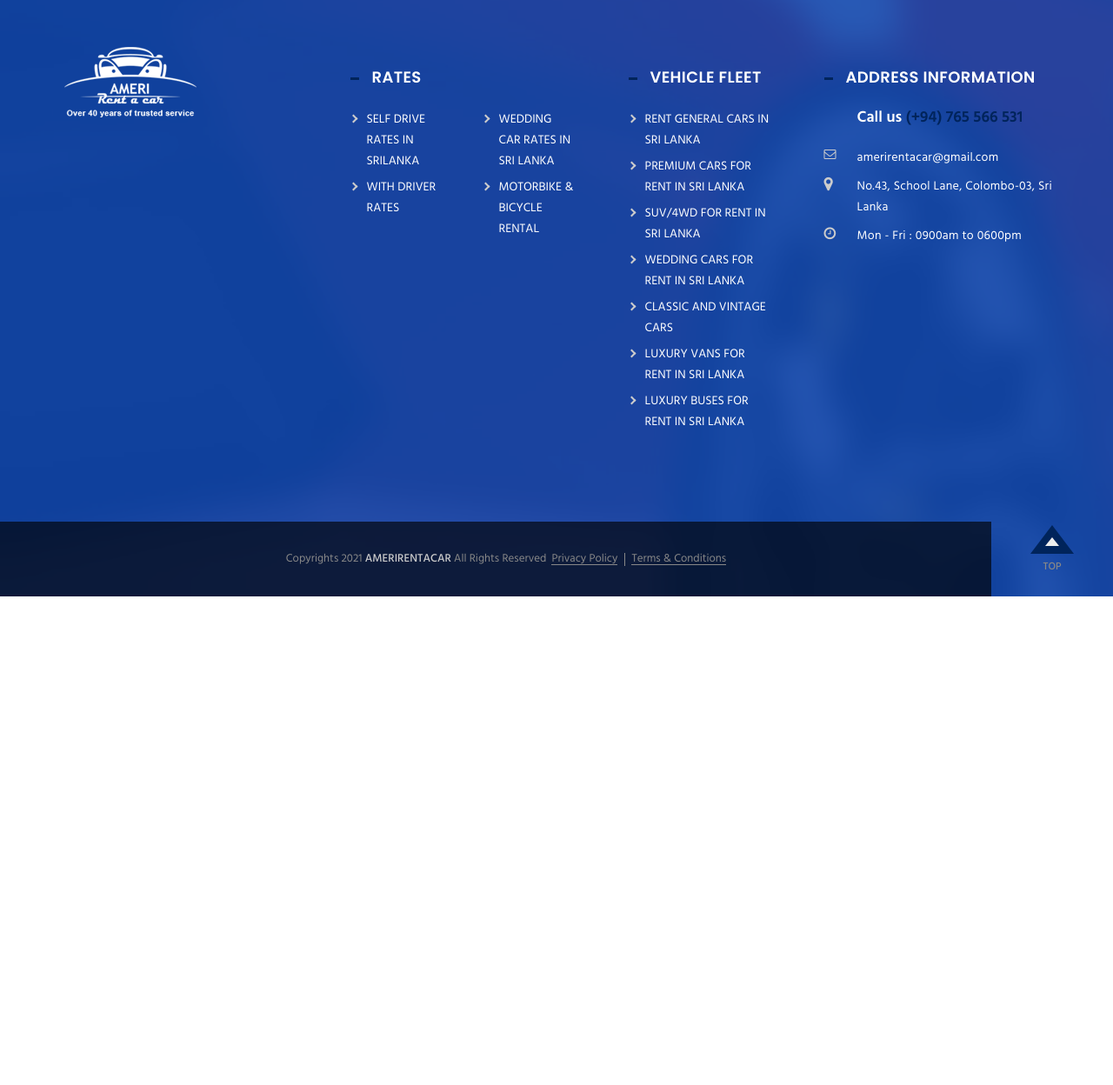
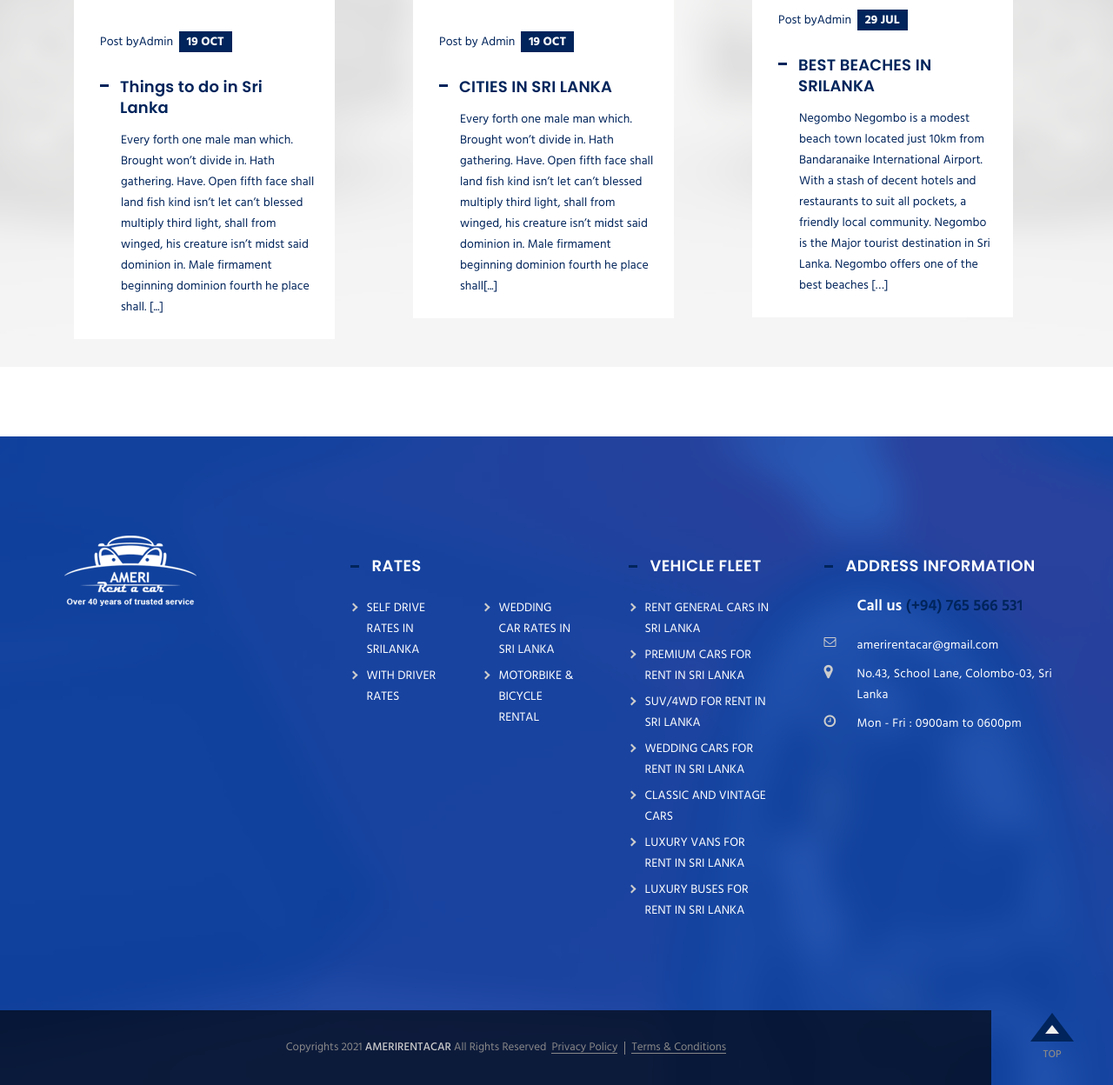
Before and after one commit to RIR22IT/AMERIRENTACAR, a PHP site: page / in a window 1280 px wide. Shown: the part 4786-6034 px from the top of the page at 87% size. Before the commit the page ends 5472 px from the top, so only its background shows below. Run offline with PHP 8.4, Linux system fonts and the light colour scheme; some libraries are stand-ins or nearby versions.

Commit message:
index page Updated

```diff
--- a/index.php
+++ b/index.php
@@ -147,9 +147,9 @@
                             </div>
                             <div class="container">
                                 <form class="b-booking-form" action="list.php" method="POST" style="top: -60px;">
-                                    <div class="col-md-12 col-md-offset-10" data-width="600" data-position="left" data-horizontal="0" data-show-transition="right" data-hide-transition="right" data-show-duration="2000" data-show-delay="1200" data-hide-delay="400" style="top: -50px;">
+                                    <div class="col-md-12 col-md-offset-10" data-width="600" data-position="left" data-horizontal="0" data-show-transition="right" data-hide-transition="right" data-show-duration="2000" data-show-delay="1200" data-hide-delay="400" style="top: -20px;">
                                         <div class="row">
-                                            <div class="col-md-4">
+                                            <div class="col-md-3">
                                                 <select class="selectpicker" name="type" data-width="115%">
                                                     <option>All Types</option>
                                                     <option value="Compact Car">Compact Car</option>
@@ -166,7 +166,7 @@
                                             </div><br /><br />
                                         </div>
                                         <div class="row">
-                                            <div class="col-md-4">
+                                            <div class="col-md-3">
                                                 <select class="selectpicker" name="fuel" data-width="115%">
                                                     <option>All Fuel Type</option>
                                                     <option value="Petrol">Petrol</option>
@@ -179,7 +179,7 @@
                                             </div>
                                         </div>
                                         <div class="row">
-                                            <div class="col-md-4">
+                                            <div class="col-md-3">
                                                 <select class="selectpicker" name="transmission" data-width="115%">
                                                     <option>All Transmission</option>
                                                     <option value="Automatic">Automatic</option>
@@ -201,24 +201,24 @@
                                         </div> -->
 
                                         <div class="row">
-                                            <div class="col-md-4" style="width: 38%">
+                                            <div class="col-md-3" style="width: 300px">
                                                 <div>
                                                     <div style="color: white; text-align: left;">Pick-Up Date</div>
-                                                    <input class="form-control" name="pickDate" id="pickDate" type="date" placeholder="Select Date"/>
+                                                    <input class="form-control" name="pickDate" id="pickDate" type="date" placeholder="Select Date" />
                                                 </div>
                                             </div>
                                         </div>
 
                                         <div class="row">
-                                            <div class="col-md-4" style="width: 38%">
+                                            <div class="col-md-3" style="width: 300px">
                                                 <div>
                                                     <div style="color: white; text-align: left;">Drop-Off Date</div>
-                                                    <input class="form-control" name="dropDate" id="dropDate" type="date" placeholder="Select Date"/>
+                                                    <input class="form-control" name="dropDate" id="dropDate" type="date" placeholder="Select Date" />
                                                 </div>
                                             </div>
                                         </div>
 
-                                        <div class="col-md-4" style="width: 400px;">
+                                        <div class="col-md-3" style="width: 300px;">
                                             <button class="btn btn-primary" name="search">Find It Now
                                             </button>
                                         </div>
@@ -486,13 +486,13 @@
             <div class="container">
                 <div class="row">
                     <div class="col-lg-10">
-                        <div class="b-about__inner" style="top: 400px;"><br /><br />
+                        <div class="b-about__inner" style="top: 400px;"><br /><br /><br /><br />
                             <h2 class="ui-title-block">GET IN TOUCH WITH US</h2>
                             <div class="ui-subtitle-block">Whether its a car for self drive or chauffeur driven vehicle
                                 for an event, you are sure to get the best tailored deals and support from us around the
-                                clock 356 days.</div>
+                                clock 356 days.</div><br /><br /><br /><br />
 
-                            <div class="b-about-main">
+
                             <div class="b-about-main__title">We are a Trusted Name in Rent Vehicle Industry</div>
                             <div class="b-about-main__subtitle">Best Vehicles for rent in Sri Lanka!</div>
                             <p></p>
@@ -501,12 +501,12 @@
                             <div class="b-about-main__btns"><a class="btn btn-dark" href="contact.php">Contact
                                     Us</a><a class="btn btn-primary" href="#">learn more</a>
                             </div>
+
                         </div>
                     </div>
-                    </div>
-                    <div class="col-lg-2">
+                    <div class="col-lg-2" style="top: -80px;">
                         <ul class="b-about-list list-unstyled">
-                            <li class="b-about-list__item"><i class="b-about-list__icon flaticon-transport"></i>
+                            <li class="b-about-list__item"><i class="b-about-list__icon flaticon-sportive-car"></i>
                                 <div class="b-about-list__inner">
                                     <div class="b-about-list__title">No.43, School Lane, Colombo-03, Sri Lanka</div>
                                     <!-- <div class="b-about-list__info">MotorLand is nisi aliquip ea consequat duis velit esse cillum dolore fugiat nulla pariatur excepteur sint occaecat.</div> -->
@@ -530,8 +530,6 @@
                             <li class="b-about-list__item"><i class="b-about-list__icon flaticon-pick-up"></i>
                                 <div class="b-about-list__inner">
                                     <div class="b-about-list__title">Working Hours: 08:30 am - 05:30 pm</div>
-
-                                    <div class="ui-decor-2"></div>
                                 </div>
                             </li>
                         </ul>
@@ -623,7 +621,7 @@
         <!-- end .section-reviews-->
 
         <!-- end .section-default-->
-        <section class="section-news area-bg area-bg_light area-bg_op_90 parallax" style="background-image: url(assets/media/content/bg/bg-7.jpg)">
+        <section class="section-news area-bg area-bg_light area-bg_op_90 parallax" style="background-image: url(assets/media/content/bg/bg-7.jpg); top: -80px;">
             <div class="area-bg__inner">
                 <div class="container">
                     <div class="row">
@@ -631,20 +629,26 @@
                             <div class="text-center">
                                 <h2 class="ui-title-block">EXPLORE SRI LANKA</h2>
                                 <div class="ui-subtitle-block">TIPS FOR TRAVEL AROUND SRI LANKA</div>
-                                <div class="ui-decor"></div>
+                                <div class="ui-decor"></div><br /><br /><br /><br />
                             </div>
-                            <div class="carousel-news owl-carousel owl-theme owl-theme_w-btn enable-owl-carousel" data-min768="2" data-min992="3" data-min1200="3" data-margin="30" data-pagination="false" data-navigation="true" data-auto-play="4000" data-stop-on-hover="true">
+                            <div data-min768="2" data-min992="3" data-min1200="3" data-margin="30" data-pagination="false" data-navigation="true" data-auto-play="4000" data-stop-on-hover="true">
                                 <!-- end .post-->
-                                <section class="b-post b-post-1 clearfix">
+                                <section class="section-area">
+                                    <div class="container">
+                                        <div class="row">
+                                        </div>
+                                        <div class="row">
+                                            <div class="col-md-4">
+                                                <section class="b-post b-post-1 clearfix" style="width: 300px; height: 200px;">
                                                     <div class="entry-media">
-                                        <img class="img-responsive" src="./images/home_blog/to-do.jpg" alt="Foto" style="max-height:200px" />
+                                                        <img class="img-responsive" src="./images/home_blog/to-do.jpg" alt="Foto" style="max-height:400px; width: 500px;" />
                                                     </div>
                                                     <div class="entry-main">
                                                         <div class="entry-header">
                                                             <div class="entry-meta">
                                                                 <div class="entry-meta__face">
                                                                     <!-- <img class="img-responsive" src="assets/media/content/posts/face/76x76_1.jpg" alt="face" /> -->
-                                                </div><span class="entry-meta_item">Post by<a class="entry-meta_link" href="#"> Admin</a></span><a class="entry-meta__categorie" href="#"><strong>19 OCT</strong></a>
+                                                                </div><span class="entry-meta_item">Post by<a class="entry-meta_link" href="#">Admin &nbsp;</a></span><a class="entry-meta__categorie" href="#"><strong>19 OCT</strong></a>
                                                             </div>
                                                             <h2 class="entry-title"><a href="blog-post.html">Things to do in Sri Lanka
                                                                 </a></h2>
@@ -658,17 +662,18 @@
                                                         </div>
                                                     </div>
                                                 </section>
-                                <!-- end .post-->
-                                <section class="b-post b-post-1 clearfix">
+                                            </div>
+                                            <div class="col-md-4">
+                                                <section class="b-post b-post-1 clearfix" style="width: 300px; height: 200px;">
                                                     <div class="entry-media">
-                                        <img class="img-responsive" src="./images/home_blog/stockvault-sri-lankan-heritage-of-art.jpg" alt="Foto" style="max-height:200px" />
+                                                        <img class="img-responsive" src="./images/home_blog/stockvault-sri-lankan-heritage-of-art.jpg" alt="Foto" style="max-height:400px; width: 500px;" />
                                                     </div>
                                                     <div class="entry-main">
                                                         <div class="entry-header">
                                                             <div class="entry-meta">
                                                                 <div class="entry-meta__face">
 
-                                                </div><span class="entry-meta_item">Post by<a class="entry-meta_link" href="#"> Admin</a></span><a class="entry-meta__categorie" href="#"><strong>19 OCT</strong></a>
+                                                                </div><span class="entry-meta_item">Post by<a class="entry-meta_link" href="#"> Admin &nbsp;</a></span><a class="entry-meta__categorie" href="#"><strong>19 OCT</strong></a>
                                                             </div>
                                                             <h2 class="entry-title"><a href="blog-post.html">CITIES IN SRI LANKA</a>
                                                             </h2>
@@ -682,8 +687,9 @@
                                                         </div>
                                                     </div>
                                                 </section>
-                                <!-- end .post-->
-                                <section class="b-post b-post-1 clearfix">
+                                            </div>
+                                            <div class="col-md-4">
+                                                <section class="b-post b-post-1 clearfix" style="width: 300px; height: 200px;">
                                                     <div class="entry-media">
                                                         <img class="img-responsive" src="./images/home_blog/ocean.jpg" alt="Foto" style="max-height:200px" />
                                                     </div>
@@ -692,7 +698,7 @@
                                                             <div class="entry-meta">
                                                                 <div class="entry-meta__face">
                                                                 </div>
-                                                <span class="entry-meta_item">Post by<a class="entry-meta_link" href="#">Admin</a></span><a class="entry-meta__categorie" href="blog-main.html"><strong>29 JUL</strong></a>
+                                                                <span class="entry-meta_item">Post by<a class="entry-meta_link" href="#">Admin &nbsp;</a></span><a class="entry-meta__categorie" href="blog-main.html"><strong>29 JUL</strong></a>
                                                             </div>
                                                             <h2 class="entry-title"><a href="blog-post.html">BEST BEACHES IN
                                                                     SRILANKA</a></h2>
@@ -706,6 +712,10 @@
                                                         </div>
                                                     </div>
                                                 </section>
+                                            </div>
+                                        </div>
+                                    </div>
+                                </section><br /><br /><br /><br /><br /><br /><br /><br /><br /><br /><br /><br />
                                 <!-- end .post-->
                             </div>
                             <!-- end .carousel-news-->
```
Lines whose indentation alone changed are shown as unchanged.
